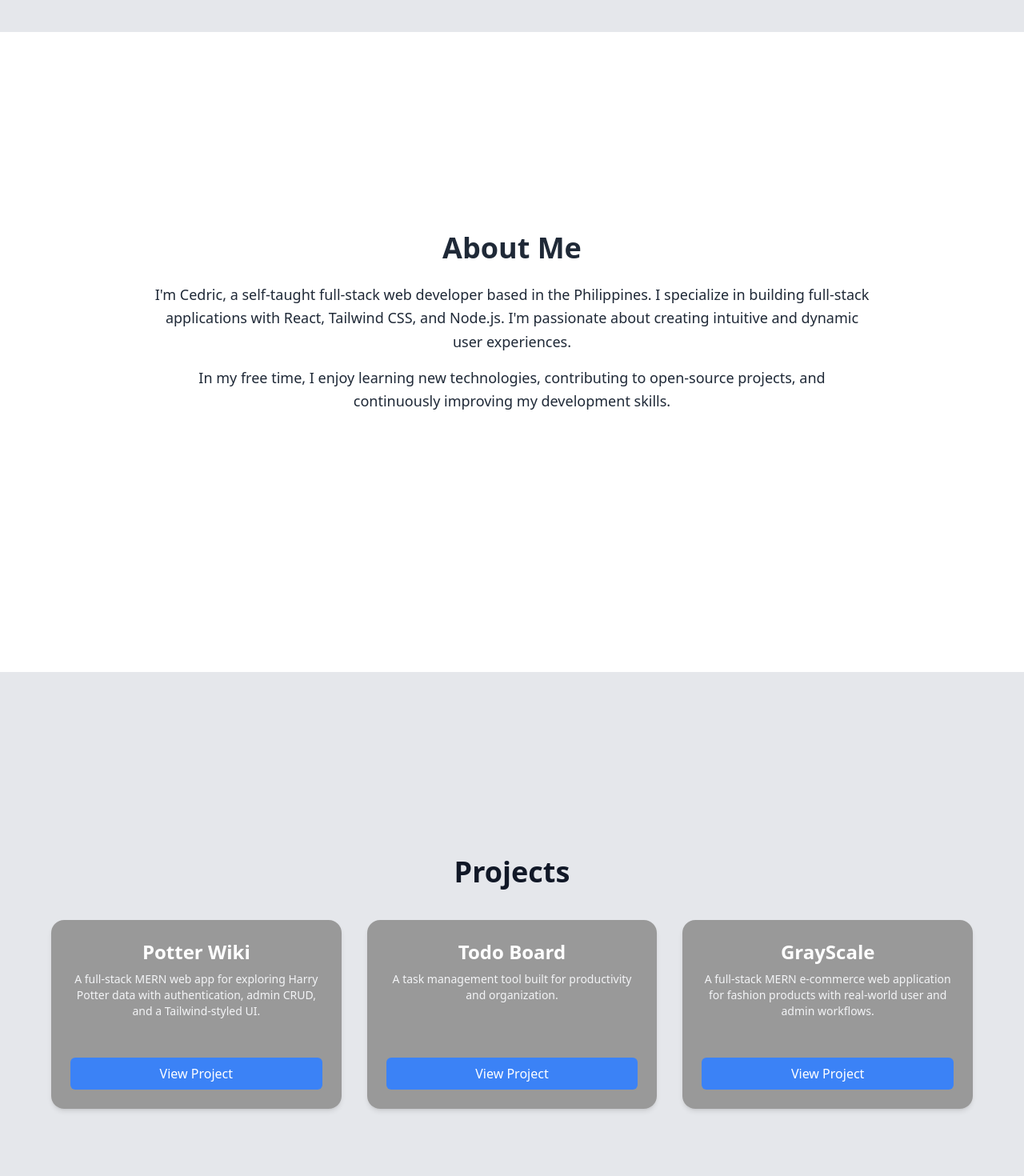
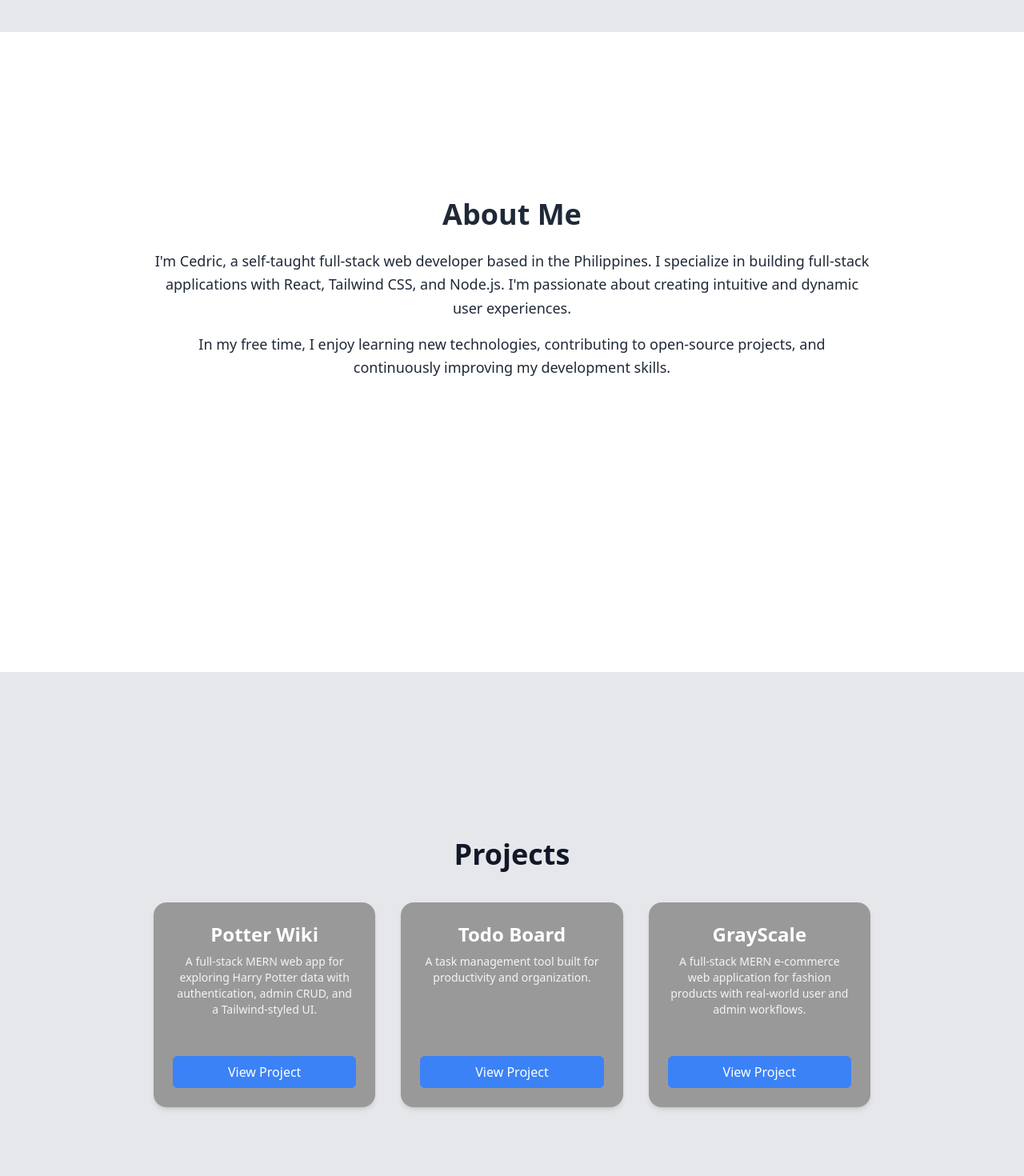
Before and after one commit to Cedric-81495/Projects, a React (Vite) app in the folder my-portfolio/: page / in a window 1280 px wide. Shown: the part 760-2230 px from the top of the page at 80% size. Built offline with nearby package versions, Linux system fonts and the light colour scheme.

Commit message:
Updated UI

```diff
--- a/my-portfolio/src/components/About.jsx
+++ b/my-portfolio/src/components/About.jsx
@@ -2,7 +2,7 @@
 export default function About() {
   return (
     <section id="about" className="min-h-screen  py-20 bg-white dark:bg-gray-900 text-gray-800 dark:text-gray-100 px-6">
-      <div className="max-w-4xl mx-auto text-center pt-[120px] md:pt-[170px] lg:pt-[170px] xl:pt-[170px]">
+      <div className="max-w-4xl mx-auto text-center pt-24 md:pt-32">
         <h2 className="text-3xl md:text-4xl font-bold mb-6">About Me</h2>
         <p className="text-lg leading-relaxed">
           I'm Cedric, a self-taught full-stack web developer based in the Philippines.
--- a/my-portfolio/src/components/Contact.jsx
+++ b/my-portfolio/src/components/Contact.jsx
@@ -4,7 +4,7 @@ export default function Contact() {
       id="contact"
       className="min-h-screen py-16 bg-gray-200 dark:bg-gray-950 text-gray-900 dark:text-white px-6 transition-colors duration-500"
     >
-      <div className="max-w-3xl mx-auto pt-[120px] md:pt-[150px] lg:pt-[150px] xl:pt-[150px]">
+      <div className="max-w-4xl mx-auto pt-24 md:pt-32">
         <h2 className="text-3xl md:text-4xl font-bold text-center mb-10 animate-fade-in-down">
           Get in Touch
         </h2>
--- a/my-portfolio/src/components/Experience.jsx
+++ b/my-portfolio/src/components/Experience.jsx
@@ -4,7 +4,7 @@ export default function Experience() {
       id="experience"
       className="min-h-screen py-20 bg-white dark:bg-gray-900 text-gray-900 dark:text-white px-6 transition-colors duration-500"
     >
-      <div className="max-w-4xl mx-auto pt-[20px] md:pt-[50px] lg:pt-[50px] xl:pt-[50px]">
+      <div className="max-w-4xl mx-auto text-center pt-24 md:pt-16">
         <h2 className="text-3xl md:text-4xl font-bold text-center mb-10 animate-fade-in-down">
           Experience
         </h2>
--- a/my-portfolio/src/components/Projects.jsx
+++ b/my-portfolio/src/components/Projects.jsx
@@ -4,7 +4,7 @@ export default function Projects() {
       id="projects"
       className="min-h-screen py-20 bg-gray-200 dark:bg-gray-950 text-gray-900 dark:text-white px-6"
     >
-      <div className="max-w-6xl mx-auto text-center pt-[20px] md:pt-[150px] lg:pt-[150px] xl:pt-[150px]">
+      <div className="max-w-4xl mx-auto text-center pt-24 md:pt-32">
         <h2 className="text-3xl md:text-4xl font-bold mb-10">Projects</h2>
 
         <div className="grid gap-8 md:grid-cols-2 lg:grid-cols-3">
```
